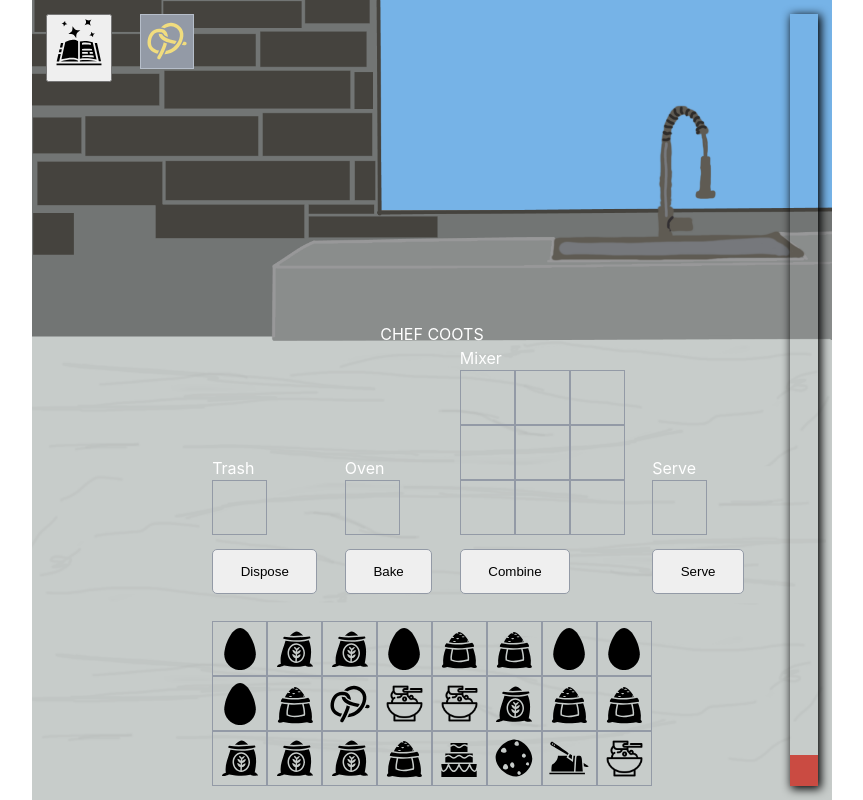
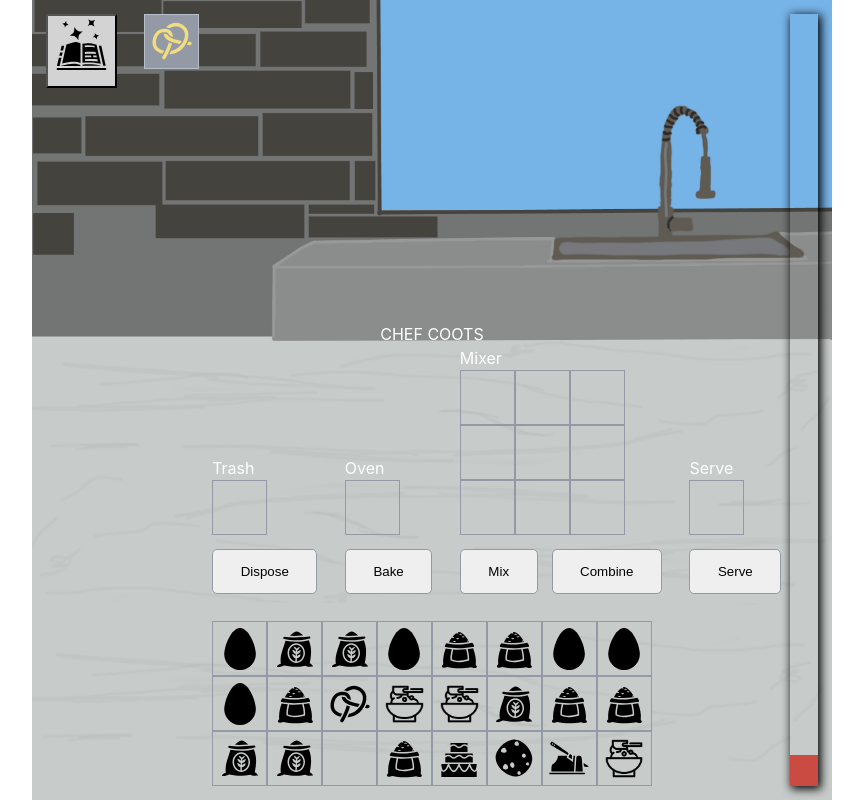
Before and after one commit to EdricY/Coots-2023, a React (Vite) app: page / in a window 1280 px wide. Shown: the whole page, without its empty margins (208-1071 px from the left). Built offline with nearby package versions, Linux system fonts and the light colour scheme.

Commit message:
null for empty entities, mix or combine

```diff
--- a/src/App.css
+++ b/src/App.css
@@ -25,15 +25,17 @@
   align-items: center;
   justify-content: center;
   gap: 1px;
-  line-height: 0.8;
+  line-height: 0.6;
 }
 
 .hold-icon {
   font-size: var(--step-0);
+  height:var(--step-0);
+  width: var(--step-0);
 }
 
 .icon-img {
-  width: var(--space-xs);
+  width: 100%;
 }
 
 .hold-value {
@@ -56,6 +58,7 @@
   color: black;
   background-color: var(--lightblue);
   opacity: 0.7;
+  pointer-events: none;
 }
 
 .ordersection {
@@ -64,16 +67,16 @@
   display: flex;
   gap: var(--space-2xs);
 }
-.recipe-icon {
-  font-size: 50px;
+.recipe-btn {
+  font-size: var(--space-s);
   cursor: pointer;
   transform: scale(1);
-  transition: transform 0.15s;
+  transition: all 0.15s;
+  background-color: lightgray;
 }
-.recipe-icon:hover {
-  background-color: transparent;
+.recipe-btn:hover {
+  background-color: white;
   transform: scale(1.25);
-  transition: transform 0.15s;
 }
 
 .cell {
@@ -83,10 +86,18 @@
   height: var(--space-s);
   border: 1px solid var(--darkgray);
   cursor: pointer;
-  font-size: var(--step-2);
   display: grid;
   place-items: center;
   color: black;
+  font-size: var(--step-2);
+}
+
+.cell .icon-img {
+  width: var(--step-2);
+}
+
+.cell:disabled {
+  pointer-events: none;
 }
 
 .selected {
--- a/src/App.jsx
+++ b/src/App.jsx
@@ -12,7 +12,7 @@ import Entity from "./Entity";
 import Trash from "./Trash";
 
 function App() {
-  const [heldItem, setHeldItem] = useState(new Entity());
+  const [heldItem, setHeldItem] = useState(null);
   const [recipeOpen, setRecipeOpen] = useState(false);
   const holdRef = useRef();
   useEffect(() => {
@@ -21,9 +21,9 @@ function App() {
       holdRef.current.style.left = e.pageX + "px";
       holdRef.current.style.top = e.pageY + "px";
     };
-    document.addEventListener("mousemove", onMouseMove);
+    window.addEventListener("mousemove", onMouseMove);
     return () => {
-      document.removeEventListener("mousemove", onMouseMove);
+      window.removeEventListener("mousemove", onMouseMove);
     };
   }, [holdRef]);
 
@@ -63,7 +63,7 @@ function App() {
     <div className="App">
       <div className="ordersection">
         <button
-          className="recipe-icon"
+          className="recipe-btn"
           onClick={() => {
             setRecipeOpen(true);
           }}
@@ -76,14 +76,21 @@ function App() {
       <div className="tools-container">
         <Trash swapHeldItem={swapHeldItem} trashTime={2000} />
         <Oven swapHeldItem={swapHeldItem} bakeTime={2000} />
-        <Mixer swapHeldItem={swapHeldItem} combineTime={2000} />
+        <Mixer
+          swapHeldItem={swapHeldItem}
+          combineTime={1000}
+          mixTime={3000}
+        />
         <Serve swapHeldItem={swapHeldItem} serveTime={2000} orderList={orderList} setOrderList={setOrderList} />
       </div>
       <Counter swapHeldItem={swapHeldItem} />
       <AngerMeter progress={angerProgress} onFilled={onAngerFull} />
-      <div className={`hold-container ${!heldItem.icon ? "hide" : ""}`} ref={holdRef}>
-        <div className="hold-icon">{heldItem.icon}</div>
-        <div className="hold-value">{heldItem.value}</div>
+
+      <div className={`hold-container ${!heldItem?.icon ? "hide" : ""}`} ref={holdRef}>
+        {heldItem && <>
+          <div className="hold-icon">{heldItem.icon}</div>
+          <div className="hold-value">{heldItem.value}</div>
+        </>}
       </div>
       <Recipe isOpen={recipeOpen} setClosed={() => setRecipeOpen(false)} />
     </div>
--- a/src/Entity.jsx
+++ b/src/Entity.jsx
@@ -51,6 +51,12 @@ export const mixerMap = new Map(
   })
 );
 
+export const combineMap = new Map(
+  Object.entries({
+    "flour--------": "sugar",
+  })
+);
+
 export default class Entity {
   icon = "";
   value = null;
--- a/src/Trash.jsx
+++ b/src/Trash.jsx
@@ -2,7 +2,7 @@ import { useState, useRef, useEffect } from "react";
 import Entity from "./Entity";
 
 export default function Trash({ swapHeldItem, trashTime }) {
-  const [item, setItem] = useState(new Entity());
+  const [item, setItem] = useState(null);
   const [disposing, setDisposing] = useState(false);
   const progressRef = useRef();
   useEffect(() => {
@@ -13,7 +13,7 @@ export default function Trash({ swapHeldItem, trashTime }) {
       iterations: 1,
     });
     const timeout = setTimeout(() => {
-      setItem(new Entity());
+      setItem(null);
       animation.cancel();
       setDisposing(false);
     }, trashTime);
@@ -27,7 +27,7 @@ export default function Trash({ swapHeldItem, trashTime }) {
     <div>
       Trash
       <button className="cell ovenSquare" disabled={disposing} onClick={() => setItem(swapHeldItem(item))}>
-        {item.icon}
+        {item?.icon}
       </button>
       <div ref={progressRef} className="progress-bar"></div>
       <button className="action-btn" disabled={disposing} onClick={() => setDisposing(true)}>
--- a/src/components/AngerMeter.css
+++ b/src/components/AngerMeter.css
@@ -30,7 +30,7 @@
 
 .shake1 {
   animation: shake 0.2s linear infinite;
-  --shakeAmt: 5%;
+  --shakeAmt: 2%;
   --shakeDeg: 0.2deg;
 }
 
--- a/src/components/Counter.jsx
+++ b/src/components/Counter.jsx
@@ -23,7 +23,7 @@ function Counter({ swapHeldItem }) {
               handleSelectCell(x, index);
             }}
           >
-            {x.icon}
+            {x?.icon}
           </button>
         ))}
       </div>
--- a/src/components/Mixer.jsx
+++ b/src/components/Mixer.jsx
@@ -1,19 +1,49 @@
 import "./Mixer.css";
 import { useState, useEffect, useRef } from "react";
-import Entity, { mixerMap } from "../Entity";
+import Entity, { combineMap, mixerMap } from "../Entity";
 
-export default function Mixer({ swapHeldItem, combineTime }) {
-  const [item1, setItem1] = useState(new Entity());
-  const [item2, setItem2] = useState(new Entity());
-  const [item3, setItem3] = useState(new Entity());
-  const [item4, setItem4] = useState(new Entity());
-  const [item5, setItem5] = useState(new Entity());
-  const [item6, setItem6] = useState(new Entity());
-  const [item7, setItem7] = useState(new Entity());
-  const [item8, setItem8] = useState(new Entity());
-  const [item9, setItem9] = useState(new Entity());
+export default function Mixer({ swapHeldItem, combineTime, mixTime }) {
+  const [item1, setItem1] = useState(null);
+  const [item2, setItem2] = useState(null);
+  const [item3, setItem3] = useState(null);
+  const [item4, setItem4] = useState(null);
+  const [item5, setItem5] = useState(null);
+  const [item6, setItem6] = useState(null);
+  const [item7, setItem7] = useState(null);
+  const [item8, setItem8] = useState(null);
+  const [item9, setItem9] = useState(null);
+  const [mixing, setMixing] = useState(false);
   const [combining, setCombining] = useState(false);
   const progressRef = useRef();
+
+  useEffect(() => {
+    if (!mixing) return;
+    const animation = progressRef.current.animate([{ width: "0" }, { width: "100%" }], {
+      duration: mixTime,
+      easing: "ease-out",
+      iterations: 1,
+    });
+    const timeout = setTimeout(() => {
+      setMixing(false);
+      const mixStr = `${item1?.value ?? ""}-${item2?.value ?? ""}-${item3?.value ?? ""}-${item4?.value ?? ""}-${item5?.value ?? ""}-${item6?.value ?? ""}-${item7?.value ?? ""}-${item8?.value ?? ""}-${item9?.value ?? ""}`;
+      console.log(mixStr);
+      let mixedVal = mixerMap.get(mixStr);
+      if (!mixedVal) mixedVal = "ash";
+      setItem1(null);
+      setItem2(null);
+      setItem3(null);
+      setItem4(null);
+      setItem6(null);
+      setItem7(null);
+      setItem8(null);
+      setItem9(null);
+      setItem5(new Entity(mixedVal));
+    }, mixTime);
+
+    return () => {
+      clearTimeout(timeout);
+    };
+  }, [mixing]);
 
   useEffect(() => {
     if (!combining) return;
@@ -24,20 +54,20 @@ export default function Mixer({ swapHeldItem, combineTime }) {
     });
     const timeout = setTimeout(() => {
       setCombining(false);
-      const combineStr = `${item1.value ?? ""}-${item2.value ?? ""}-${item3.value ?? ""}-${item4.value ?? ""}-${item5.value ?? ""}-${
-        item6.value ?? ""
-      }-${item7.value ?? ""}-${item8.value ?? ""}-${item9.value ?? ""}`;
+      const combineStr = `${item1?.value ?? ""}-${item2?.value ?? ""}-${item3?.value ?? ""}-${item4?.value ?? ""}-${item5?.value ?? ""}-${item6?.value ?? ""}-${item7?.value ?? ""}-${item8?.value ?? ""}-${item9?.value ?? ""}`;
       console.log(combineStr);
-      let combinedVal = mixerMap.get(combineStr);
-      if (!combinedVal) combinedVal = "ash";
-      setItem1(new Entity());
-      setItem2(new Entity());
-      setItem3(new Entity());
-      setItem4(new Entity());
-      setItem6(new Entity());
-      setItem7(new Entity());
-      setItem8(new Entity());
-      setItem9(new Entity());
+      let combinedVal = combineMap.get(combineStr);
+      if (!combinedVal) {
+        return;
+      }
+      setItem1(null);
+      setItem2(null);
+      setItem3(null);
+      setItem4(null);
+      setItem6(null);
+      setItem7(null);
+      setItem8(null);
+      setItem9(null);
       setItem5(new Entity(combinedVal));
     }, combineTime);
 
@@ -46,42 +76,48 @@ export default function Mixer({ swapHeldItem, combineTime }) {
     };
   }, [combining]);
 
+  const inUse = mixing || combining;
   return (
     <div>
       Mixer
       <div className="mixer-grid">
-        <button className="cell" disabled={combining} onClick={() => setItem1(swapHeldItem(item1))}>
-          {item1.icon}
+        <button className="cell" disabled={inUse} onClick={() => setItem1(swapHeldItem(item1))}>
+          {item1?.icon}
         </button>
-        <button className="cell" disabled={combining} onClick={() => setItem2(swapHeldItem(item2))}>
-          {item2.icon}
+        <button className="cell" disabled={inUse} onClick={() => setItem2(swapHeldItem(item2))}>
+          {item2?.icon}
         </button>
-        <button className="cell" disabled={combining} onClick={() => setItem3(swapHeldItem(item3))}>
-          {item3.icon}
+        <button className="cell" disabled={inUse} onClick={() => setItem3(swapHeldItem(item3))}>
+          {item3?.icon}
         </button>
-        <button className="cell" disabled={combining} onClick={() => setItem4(swapHeldItem(item4))}>
-          {item4.icon}
+        <button className="cell" disabled={inUse} onClick={() => setItem4(swapHeldItem(item4))}>
+          {item4?.icon}
         </button>
-        <button className="cell" disabled={combining} onClick={() => setItem5(swapHeldItem(item5))}>
-          {item5.icon}
+        <button className="cell" disabled={inUse} onClick={() => setItem5(swapHeldItem(item5))}>
+          {item5?.icon}
         </button>
-        <button className="cell" disabled={combining} onClick={() => setItem6(swapHeldItem(item6))}>
-          {item6.icon}
+        <button className="cell" disabled={inUse} onClick={() => setItem6(swapHeldItem(item6))}>
+          {item6?.icon}
         </button>
-        <button className="cell" disabled={combining} onClick={() => setItem7(swapHeldItem(item7))}>
-          {item7.icon}
+        <button className="cell" disabled={inUse} onClick={() => setItem7(swapHeldItem(item7))}>
+          {item7?.icon}
         </button>
-        <button className="cell" disabled={combining} onClick={() => setItem8(swapHeldItem(item8))}>
-          {item8.icon}
+        <button className="cell" disabled={inUse} onClick={() => setItem8(swapHeldItem(item8))}>
+          {item8?.icon}
         </button>
-        <button className="cell" disabled={combining} onClick={() => setItem9(swapHeldItem(item9))}>
-          {item9.icon}
+        <button className="cell" disabled={inUse} onClick={() => setItem9(swapHeldItem(item9))}>
+          {item9?.icon}
         </button>
       </div>
       <div ref={progressRef} className="progress-bar"></div>
-      <button className="action-btn" disabled={combining} onClick={() => setCombining(true)}>
-        Combine
-      </button>
+      <div className="flex justify-between">
+        <button className="action-btn mr-1" disabled={inUse} onClick={() => setMixing(true)}>
+          Mix
+        </button>
+        <button className="action-btn" disabled={inUse} onClick={() => setCombining(true)}>
+          Combine
+        </button>
+      </div>
     </div>
   );
 }
--- a/src/components/Oven.jsx
+++ b/src/components/Oven.jsx
@@ -3,7 +3,7 @@ import { useState, useEffect, useRef } from "react";
 import Entity, { bakeMap } from "../Entity";
 
 export default function Oven({ swapHeldItem, bakeTime }) {
-  const [item, setItem] = useState(new Entity());
+  const [item, setItem] = useState(null);
   const [baking, setBaking] = useState(false);
   const [remainingTime, setRemainingTime] = useState(0);
   const progressRef = useRef();
@@ -32,7 +32,7 @@ export default function Oven({ swapHeldItem, bakeTime }) {
     <div>
       Oven
       <button className="cell ovenSquare" disabled={baking} onClick={() => setItem(swapHeldItem(item))}>
-        {item.icon}
+        {item?.icon}
       </button>
       <div ref={progressRef} className="progress-bar"></div>
       <button className="action-btn" onClick={() => setBaking(!baking)}>
--- a/src/components/Serve.jsx
+++ b/src/components/Serve.jsx
@@ -2,7 +2,7 @@ import { useState, useRef, useEffect } from "react";
 import Entity from "../Entity";
 
 export default function Serve({ swapHeldItem, serveTime, orderList, setOrderList }) {
-  const [item, setItem] = useState(new Entity());
+  const [item, setItem] = useState(null);
   const [serving, setServing] = useState(false);
   const progressRef = useRef();
   useEffect(() => {
@@ -15,7 +15,7 @@ export default function Serve({ swapHeldItem, serveTime, orderList, setOrderList
       iterations: 1,
     });
     const timeout = setTimeout(() => {
-      setItem(new Entity());
+      setItem(null);
       //TODO: add animation for order dissapearing
       //TODO: remove first order
       setOrderList(orderList.filter((x) => x.value != item.value));
@@ -32,7 +32,7 @@ export default function Serve({ swapHeldItem, serveTime, orderList, setOrderList
     <div>
       Serve
       <button className="cell ovenSquare" disabled={serving} onClick={() => setItem(swapHeldItem(item))}>
-        {item.icon}
+        {item?.icon}
       </button>
       <div ref={progressRef} className="progress-bar"></div>
       <button className="action-btn" disabled={serving} onClick={() => setServing(true)}>
--- a/src/data.jsx
+++ b/src/data.jsx
@@ -22,7 +22,7 @@ export const gridStartData = [
   new Entity("sugar"),
   new Entity("flour"),
   new Entity("flour"),
-  new Entity("flour"),
+  null,
   new Entity("sugar"),
   new Entity("cake"),
   new Entity("cookie"),
--- a/src/index.css
+++ b/src/index.css
@@ -79,7 +79,19 @@ body {
   flex: 1 1 auto;
 }
 
+.flex {
+  display: flex;
+}
+
+.justify-between {
+  justify-content: space-between;
+}
+
 .flex-col {
   display: flex;
   flex-flow: column;
 }
+
+.mr-1 {
+  margin-right: var(--space-3xs);
+}
```
